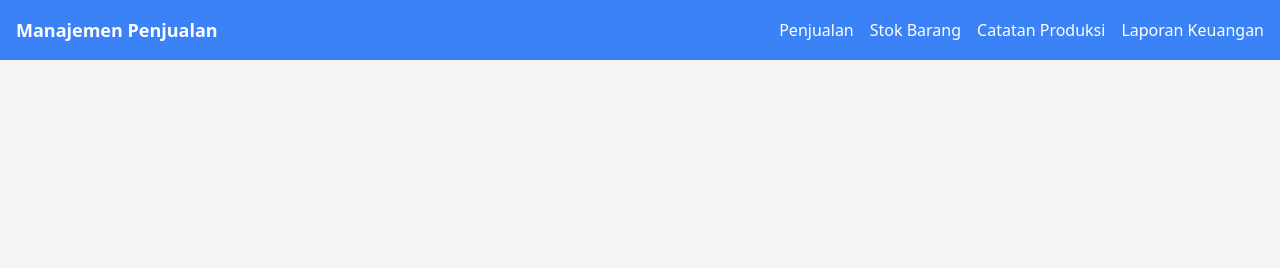
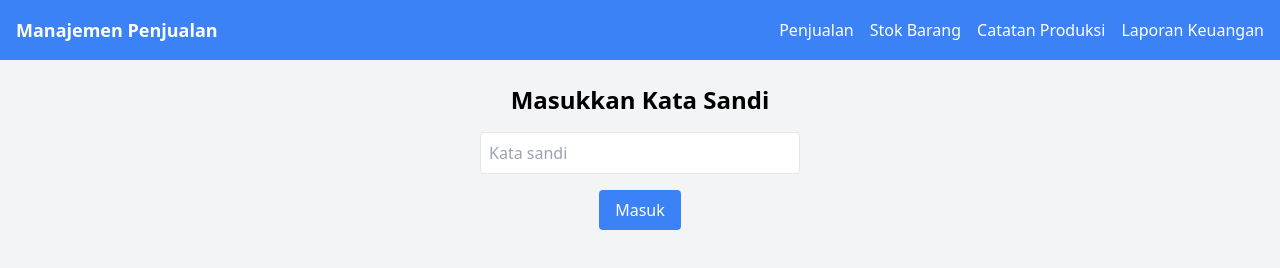
Before and after one commit to reyhanalvr/audit-cemilan, a website: page frontend/profit.html in a window 1280 px wide. Drawn offline with nearby package versions, Linux system fonts and the light colour scheme.

Commit message:
fix auth

```diff
--- a/frontend/profit.html
+++ b/frontend/profit.html
@@ -184,7 +184,25 @@
     </div>
   </div>
 
-  <div id="authMessage" class="container mx-auto p-6 text-center hidden"></div>
+  <div id="authMessage" class="container mx-auto p-6 text-center">
+    <h2 class="text-2xl font-semibold mb-4">Masukkan Kata Sandi</h2>
+    <form id="authForm" class="flex flex-col items-center gap-4">
+      <input
+        type="password"
+        id="passwordInput"
+        class="border p-2 rounded w-full max-w-xs"
+        placeholder="Kata sandi"
+        required
+      >
+      <button
+        type="submit"
+        class="bg-blue-500 text-white px-4 py-2 rounded hover:bg-blue-600"
+      >
+        Masuk
+      </button>
+      <p id="errorMessage" class="text-red-500 hidden"></p>
+    </form>
+  </div>
 
   <script>
     // Fungsi untuk format Rupiah
@@ -433,6 +451,11 @@
       renderBranchRevenue(filteredData);
       setupCollapsible();
     }
+
+    // Pastikan DOM dimuat sebelum menjalankan event listener
+    document.addEventListener('DOMContentLoaded', function() {
+      // Kode event listener sudah diletakkan di atas, ini hanya untuk memastikan DOM siap
+    });
   </script>
 </body>
 </html>
```
Lines whose indentation alone changed are shown as unchanged.
